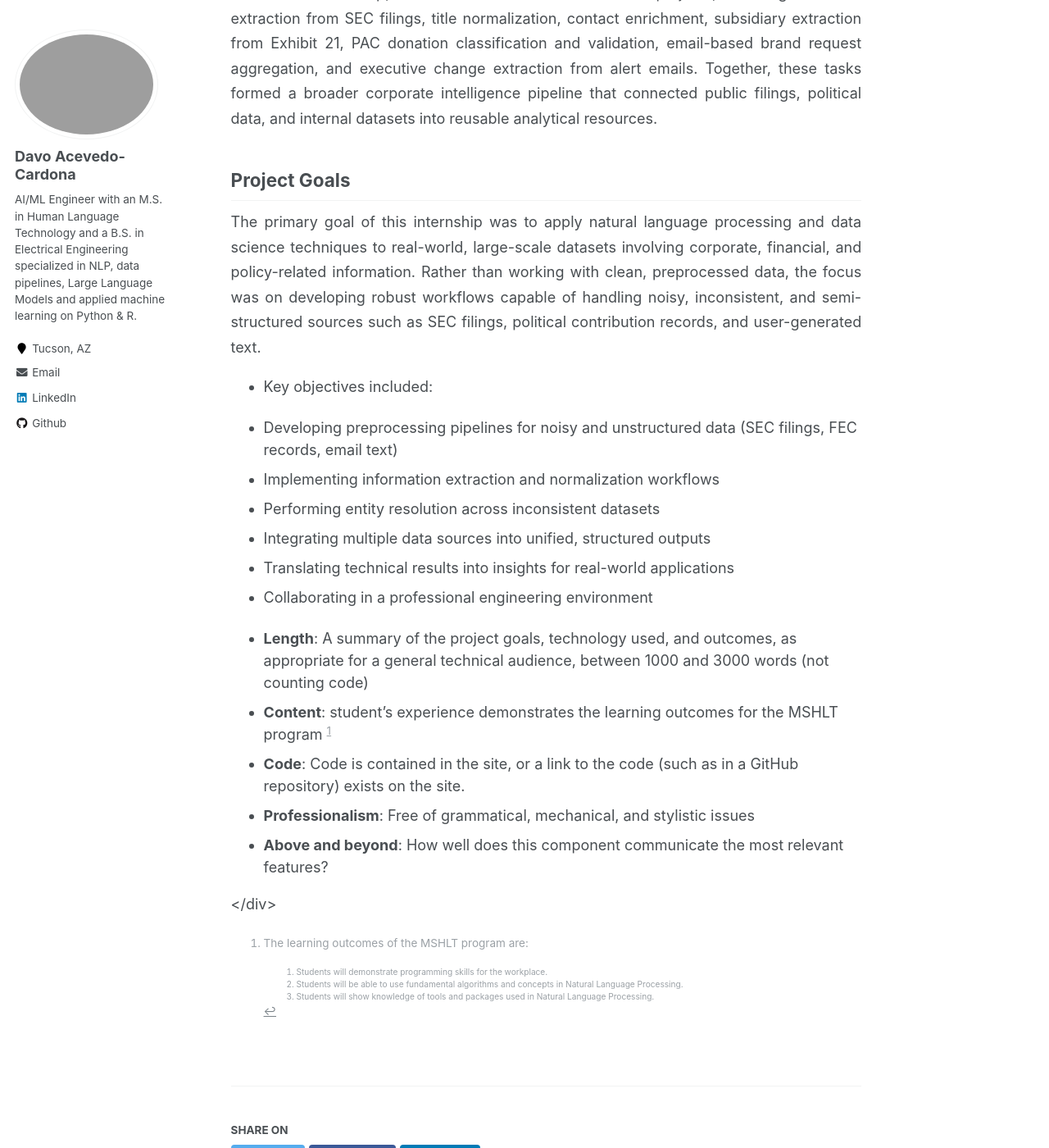
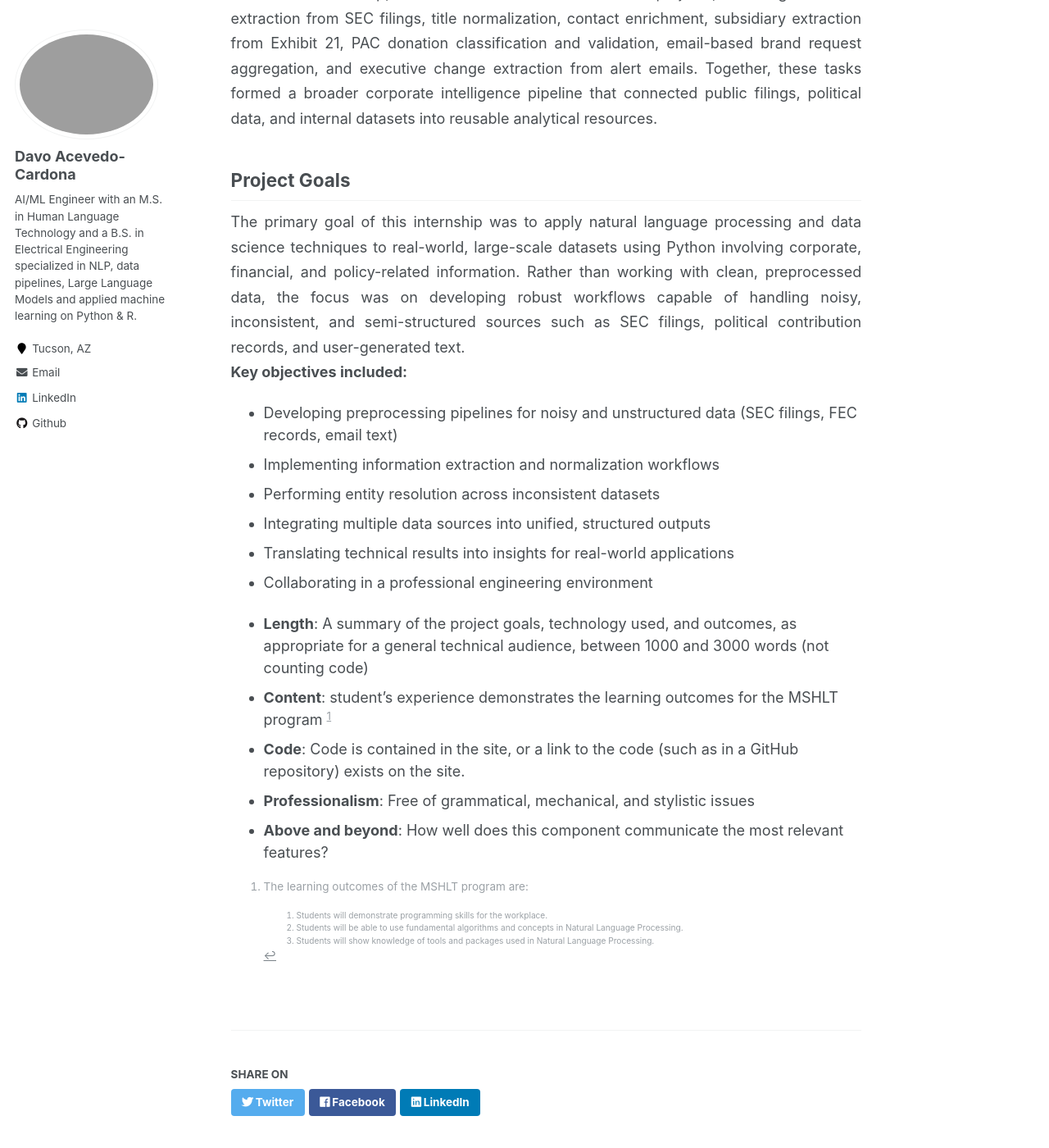
Before and after one commit to lldavoll/lldavoll.github.io, a Jekyll site: the page built from _portfolio/good_unite_us_intership.md, in a window 1280 px wide and 1400 px high, scrolled down 1132 px. Shown: the whole window at 82% size. Built offline with Jekyll 4.4.1, drawn with Linux system fonts in a browser that asks for light colours.

Commit message:
Update good_unite_us_intership.md

```diff
--- a/_portfolio/good_unite_us_intership.md
+++ b/_portfolio/good_unite_us_intership.md
@@ -25,9 +25,10 @@ Across the internship, I contributed to several connected projects, including ex
 ## Project Goals
 <div style="text-align: justify; line-height: 1.7;">
 
-The primary goal of this internship was to apply natural language processing and data science techniques to real-world, large-scale datasets involving corporate, financial, and policy-related information. Rather than working with clean, preprocessed data, the focus was on developing robust workflows capable of handling noisy, inconsistent, and semi-structured sources such as SEC filings, political contribution records, and user-generated text.
+The primary goal of this internship was to apply natural language processing and data science techniques to real-world, large-scale datasets using Python involving corporate, financial, and policy-related information. Rather than working with clean, preprocessed data, the focus was on developing robust workflows capable of handling noisy, inconsistent, and semi-structured sources such as SEC filings, political contribution records, and user-generated text.
+
 </div>
-* Key objectives included:
+**Key objectives included:**
 
 - Developing preprocessing pipelines for noisy and unstructured data (SEC filings, FEC records, email text)
 - Implementing information extraction and normalization workflows
@@ -42,7 +43,7 @@ The primary goal of this internship was to apply natural language processing and
 * **Code**: Code is contained in the site, or a link to the code (such as in a GitHub repository) exists on the site.
 * **Professionalism**: Free of grammatical, mechanical, and stylistic issues
 * **Above and beyond**: How well does this component communicate the most relevant features?
-</div>
+
 
 [^note]: The learning outcomes of the MSHLT program are:
 
```
